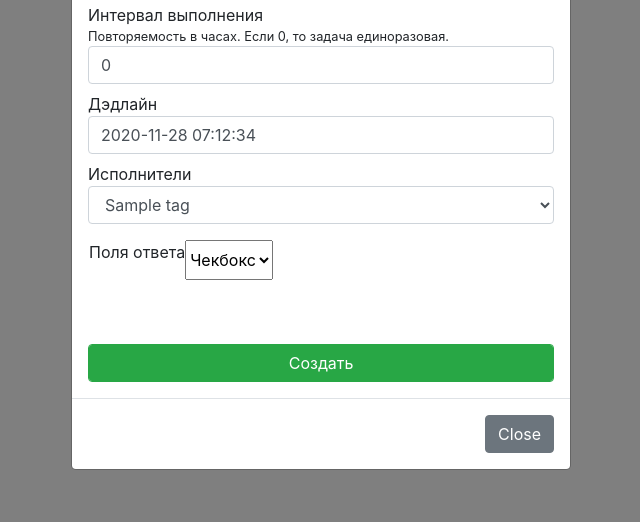
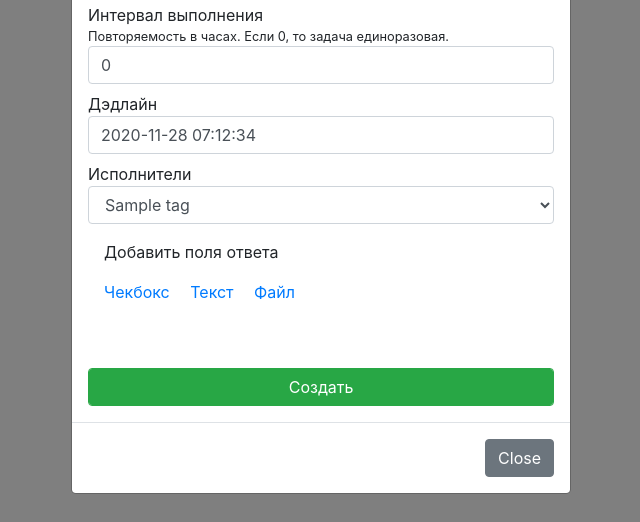
Before and after one commit to IvanDurnev/rosatom, a Flask app: page / in a window 1280 px wide, after a click on "Создать задачу". Shown: the part 629-1151 px from the top of the page, without its empty margins (319-959 px from the left). Run offline with Flask 2, Linux system fonts and the light colour scheme; a user stored in the database is signed in; tables that the repository leaves empty hold one stand-in row (values such as "Sample post").

Commit message:
создание кастомных полей

```diff
--- a/app/main/routes.py
+++ b/app/main/routes.py
@@ -1,9 +1,10 @@
 from app import db
 from app.main import bp
-from flask import render_template, request
+from flask import render_template, request, redirect
 from flask_login import login_required, current_user
 from app.main.forms import CreateOrder
 from app.models import OrderTypes, Tag, Order
+import json
 
 
 @bp.route('/', methods=['GET', 'POST'])
@@ -25,6 +26,12 @@ def index():
 
 
     if create_order_form.validate_on_submit():
+        all_fields = request.form
+        custom_fields = {}
+        for field in all_fields:
+            if 'field' in field.split('-'):
+                custom_fields[field.split('-')[0]] = all_fields[field]
+
         order = Order()
         order.creator = current_user.id
         order.title = create_order_form.title.data
@@ -40,8 +47,11 @@ def index():
         for user in tag.users:
             order.executors.append(user)
 
+        order.reactions = json.dumps(custom_fields)
+
         db.session.add(order)
         db.session.commit()
+        return redirect(request.referrer)
     return render_template('main/index.html',
                            title=title,
                            create_order_form=create_order_form,
--- a/app/templates/main/__modalCreateOrder.html
+++ b/app/templates/main/__modalCreateOrder.html
@@ -14,7 +14,7 @@
                 </button>
             </div>
             <div class="modal-body">
-                <form class="form-signin" action="" method="post">
+                <form name="createOrderForm" class="form-signin" action="" method="post">
                     {{ create_order_form.hidden_tag() }}
 
                     {{ create_order_form.title.label(class='mb-0 mt-2') }}
@@ -71,13 +71,11 @@
                         <span style="color: red;">[{{ error }}]</span>
                     {% endfor %}
 
-                    <div class="row p-3">
-                        <p>Поля ответа</p>
-                        <select>
-                            <option>Чекбокс</option>
-                            <option>Текст</option>
-                            <option>Файл</option>
-                        </select>
+                    <div class="p-3 response-fields">
+                        <p>Добавить поля ответа</p>
+                        <a href="#" class="response-field mr-3">Чекбокс</a>
+                        <a href="#" class="response-field mr-3">Текст</a>
+                        <a href="#" class="response-field mr-3">Файл</a>
                     </div>
 
                     {{ create_order_form.submit(class="form-control btn btn-success mt-5") }}
@@ -158,5 +156,33 @@
 
 <script>
 {# конструктор кастомных ответов на задачу #}
+let responseFields = $('.response-field')
+responseFields.click((el)=>{
+    let responseNode;
+    let responseDescription;
+    let responseData;
 
+    let fieldsCount =  $('.response-fields').find('*').length
+    console.log(fieldsCount)
+
+    if (el.target.text == 'Текст') {
+        responseNode = $('<div class="p-2"></div>')
+        responseDescription = $('<span class="mr-2">Текстовое поле</span>')
+        responseData = $(`<input name="text-field-${fieldsCount}" type="text" placeholder="Название">`)
+    }
+    if (el.target.text == 'Чекбокс') {
+        responseNode = $('<div class="p-2"></div>')
+        responseDescription = $('<span class="mr-2">Чекбокс</span>')
+        responseData = $(`<input name="checkbox-field-${fieldsCount}" type="text" placeholder="Название">`)
+    }
+    if (el.target.text == 'Файл') {
+        responseNode = $('<div class="p-2"></div>')
+        responseDescription = $('<span class="mr-2">Поле загрузки файла</span>')
+        responseData = $(`<input name="file-field-${fieldsCount}" type="text" placeholder="Название">`)
+    }
+
+    responseNode.append(responseDescription, responseData)
+    $('.response-fields').append(responseNode)
+
+})
 </script>
```
